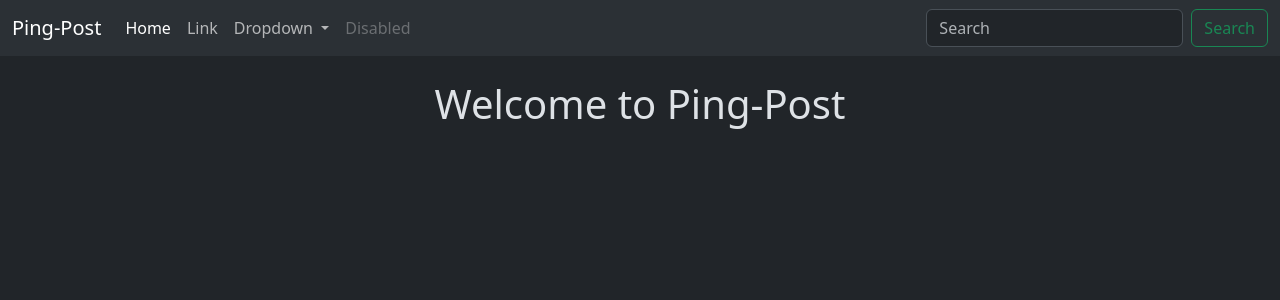
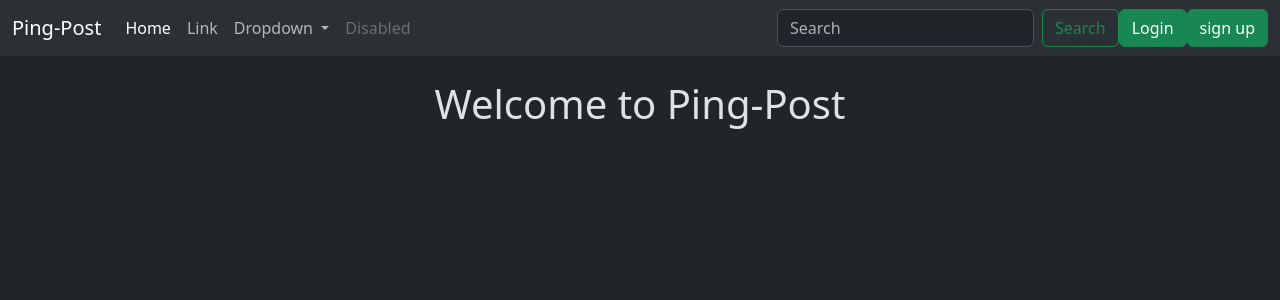
Before and after one commit to codebysnorlax/Django-PingPost, a Django app: template PingPost/tweet/templates/index.html in a window 1280 px wide. Shown: the top 300 px of the page. Run offline with Django 3.2, Linux system fonts and the light colour scheme; the template is opened without the code that fills it, so the values that code supplies are empty.

Commit message:
add signin signout btn

```diff
--- /dev/null
+++ b/PingPost/static/js/test.js
@@ -0,0 +1 @@
+console.log('hello from Ping-Post')
--- a/PingPost/templates/layout.html
+++ b/PingPost/templates/layout.html
@@ -48,7 +48,14 @@
         <button class="btn btn-danger" type='submit' >Logout</button>
       </form>
       {% else %}
-
+      <form method="post" action='{% url 'login' %}'>
+        {% csrf_token %}
+        <button class="btn btn-success" type='submit' >Login</button>
+        </form>
+        <form method="post" action='{% url 'register' %}'>
+        {% csrf_token %}
+        <button class="btn btn-success" type='submit' >sign up</button>
+        </form>
       {% endif %}
     </div>
   </div>
--- a/PingPost/tweet/views.py
+++ b/PingPost/tweet/views.py
@@ -1,5 +1,4 @@
 from django.shortcuts import render
-
 from .models import Tweet
 from .forms import TweetForms, UserRegistrationForm
 from django.shortcuts import get_object_or_404, redirect
```
Also changed, not shown: PingPost/static/css/login.css (renamed from PingPost/static/login.css), PingPost/static/css/register.css (renamed from PingPost/static/register.css).
